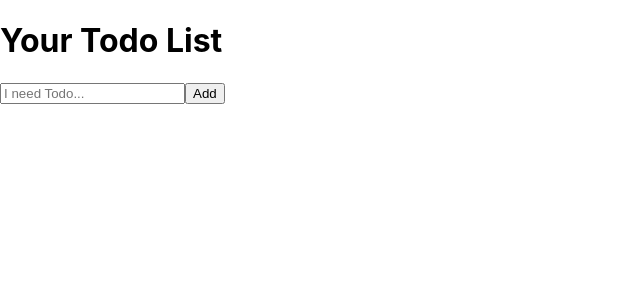
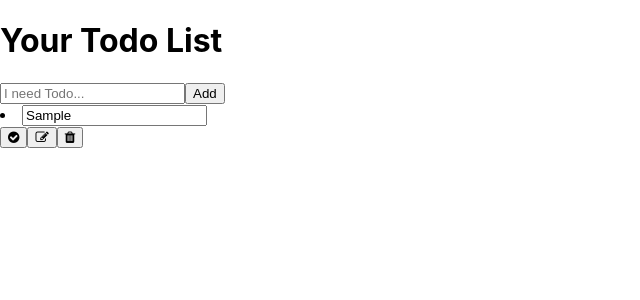
Before and after one commit to Parrasite9/todo_front, a React (Create React App) app: page / in a window 1280 px wide. Both pictures are taken after typing "Sample" into the empty fields and a click on the button "Add". Shown: the top 300 px of the page, without its empty margins (0-640 px from the left). Built offline with nearby package versions, Linux system fonts and the light colour scheme.

Commit message:
update button created and working

```diff
--- a/src/App.js
+++ b/src/App.js
@@ -3,12 +3,15 @@
 
 import Header from './components/Header.js'
 import Form from './components/Form.js'
+import List from './components/List.js'
+
 
 
 
 const App = () => {
   const [input, setInput] = useState("")
   const [todos, setTodos] = useState([])
+  const [editTodo, setEditTodo] = useState(null)
 
 
   // READ
@@ -27,7 +30,8 @@
           {/* <div> */}
             <Header />
           {/* </div> */}
-            <Form input={input} setInput={setInput} todos={todos} setTodos={setTodos} />
+            <Form input={input} setInput={setInput} todos={todos} setTodos={setTodos} editTodo={editTodo} setEditTodo={setEditTodo} />
+            <List todos={todos} setTodos={setTodos} setEditTodo={setEditTodo} />
         </div>
       </div>
     </>
--- a/src/components/Form.js
+++ b/src/components/Form.js
@@ -1,16 +1,37 @@
-import {useState, UseEffect} from 'react'
+import {useState, UseEffect, useEffect} from 'react'
 import {v4 as uuidV4} from 'uuid'
 
-const Form = ({input, setInput, todos, setTodos}) => {
+const Form = ({input, setInput, todos, setTodos, editTodo, setEditTodo}) => {
+
+    const updateTodo = (title, id, completed) => {
+        const newTodo = todos.map((todo) =>
+            todo.id === id ? {title, id, completed} : todo
+        );
+        setTodos(newTodo);
+        setEditTodo('')
+    }
+
     const onInputChange = (e) => {
         setInput(e.target.value)
     }
 
     const onFormSubmit = (e) => {
         e.preventDefault();
-        setTodos([...todos, {id: uuidV4(), title: input, completed: false}])
-        setInput('')
+        if(!editTodo) {
+            setTodos([...todos, {id: uuidV4(), title: input, completed: false}])
+            setInput('')
+        } else {
+            updateTodo(input, editTodo.id, editTodo.completed)
+        }
     }
+
+    useEffect(() => {
+        if(editTodo) {
+            setInput(editTodo.title)
+        } else {
+            setInput('')
+        }
+    }, [setInput, editTodo])
 
     return (
         <>
--- /dev/null
+++ b/src/components/List.js
@@ -0,0 +1,50 @@
+import {useState, useEffect} from 'react'
+
+const List = ({todos, setTodos, setEditTodo}) => {
+
+    const handleDelete = ({id}) => {
+        setTodos(todos.filter((todo) => todo.id !== id))
+    }
+
+    const handleEdit = ({id}) => {
+        const findTodo = todos.find((todo) => todo.id === id);
+        setEditTodo(findTodo)
+    }
+
+    const handleComplete = (todo) => {
+        setTodos(todos.map((item) => {
+            if(item.id === todo.id) {
+                return{...item, completed: !item.completed}
+            }
+            return item;
+        }))
+    }
+    return (
+        <>
+            {todos.map((todo) => (
+                <>
+                    <li className='list-item' key={todo.id}>
+                        <input type='text' value={todo.title} className='list' onChange={(e) => e.preventDefault()} />
+                    </li>
+
+                    {/* COMPLETED ITEM BUTTON  */}
+                    <button className='button-complete task-button' onClick={() => handleComplete(todo)}>
+                        <i className='fa fa-check-circle'></i>
+                    </button>
+
+                    {/* EDIT ITEM BUTTON  */}
+                    <button className='button-complete task-button' onClick={() => handleEdit(todo)}>
+                        <i className='fa fa-edit'></i>
+                    </button>
+
+                    {/* DELETE ITEM BUTTON  */}
+                    <button className='button-complete task-button' onClick={() => handleDelete(todo)}>
+                        <i className='fa fa-trash'></i>
+                    </button>
+                </>
+            ))}
+        </>
+    )
+}
+
+export default List
```
